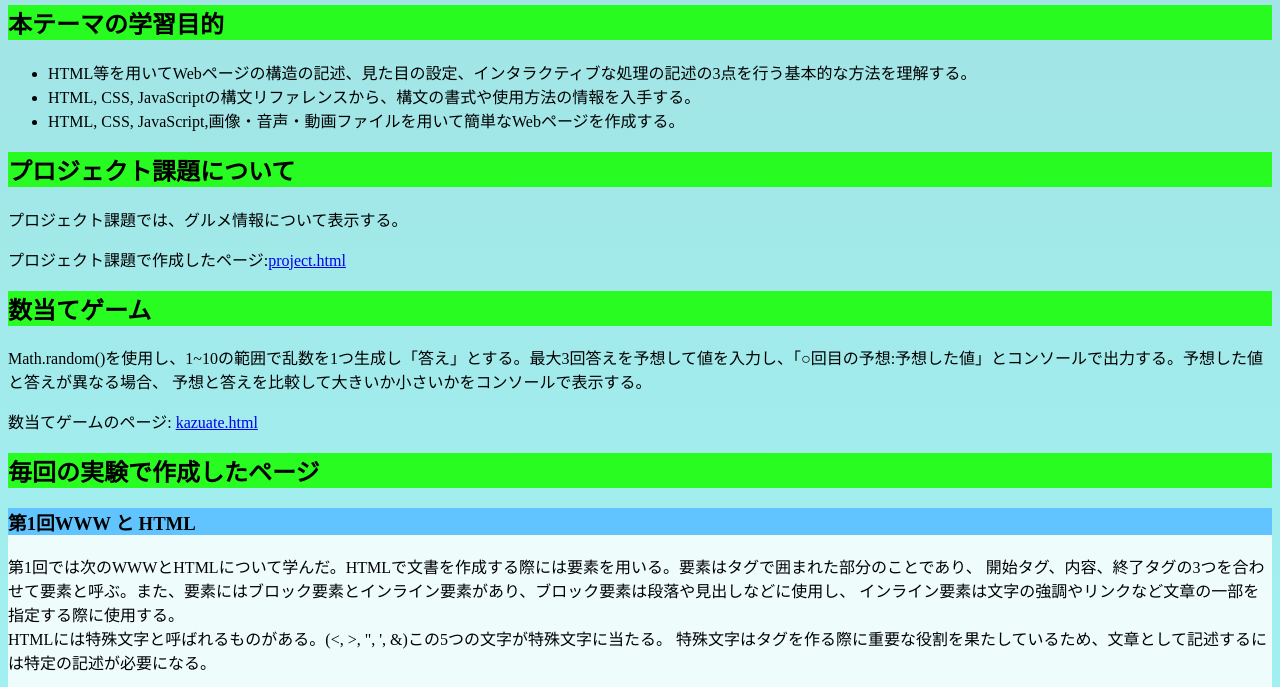
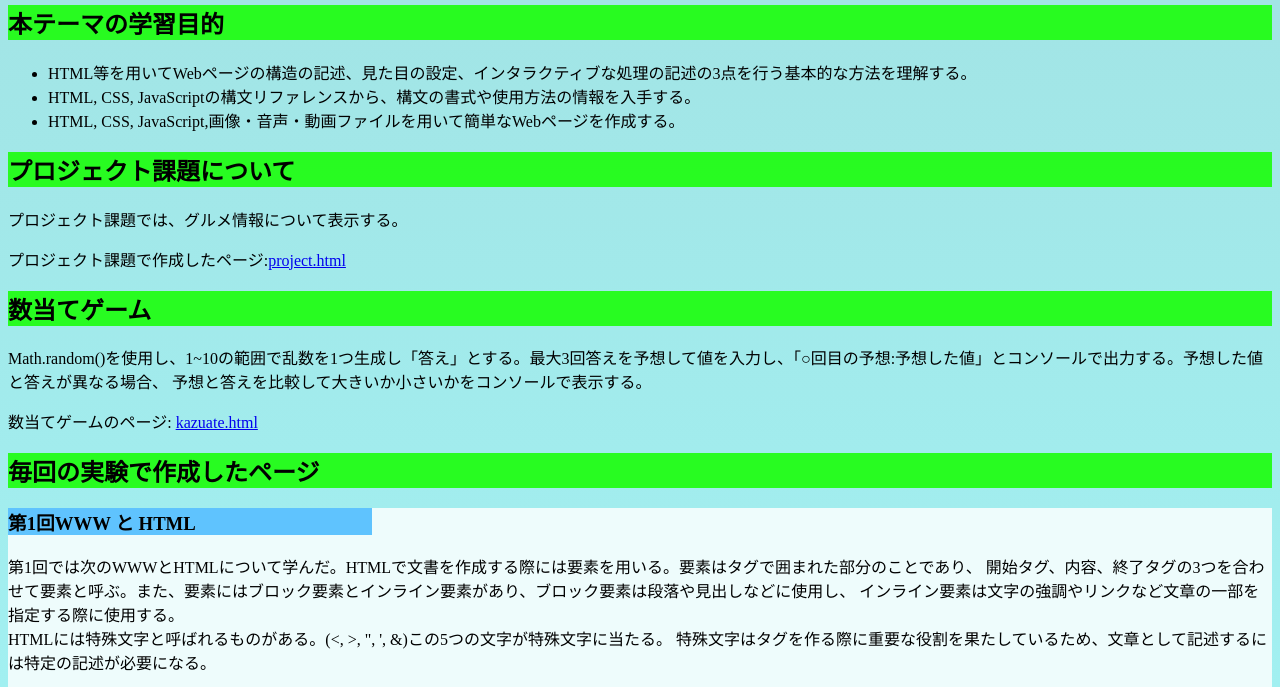
Before and after one commit to G284992022/medialabo, a plain HTML site: page index.html in a window 1280 px wide. Shown: the part 87-774 px from the top of the page. Drawn offline with Linux system fonts and the light colour scheme.

Commit message:
デザイン

```diff
--- a/style.css
+++ b/style.css
@@ -14,7 +14,7 @@ h2{
 h3{
     background-color: #3eb7ffcf;
 }
-div.title{
+div.content{
     background-color: #fff0;
     padding-right: 900px;
 
```
